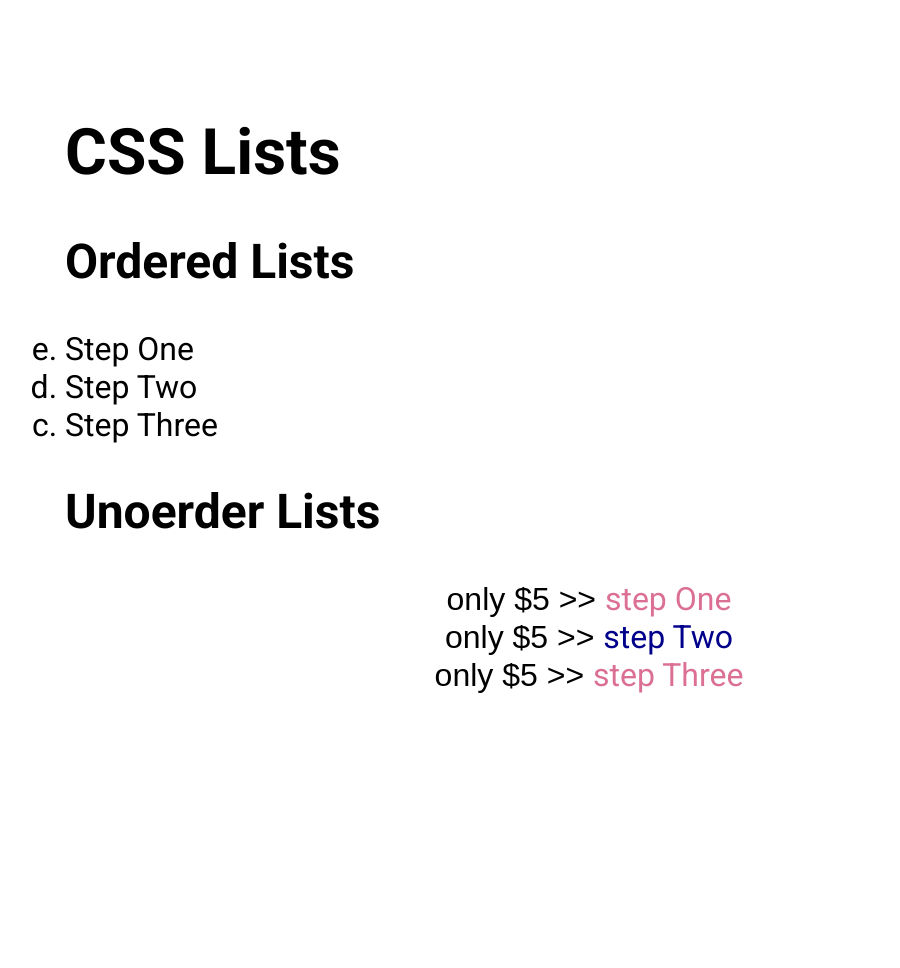
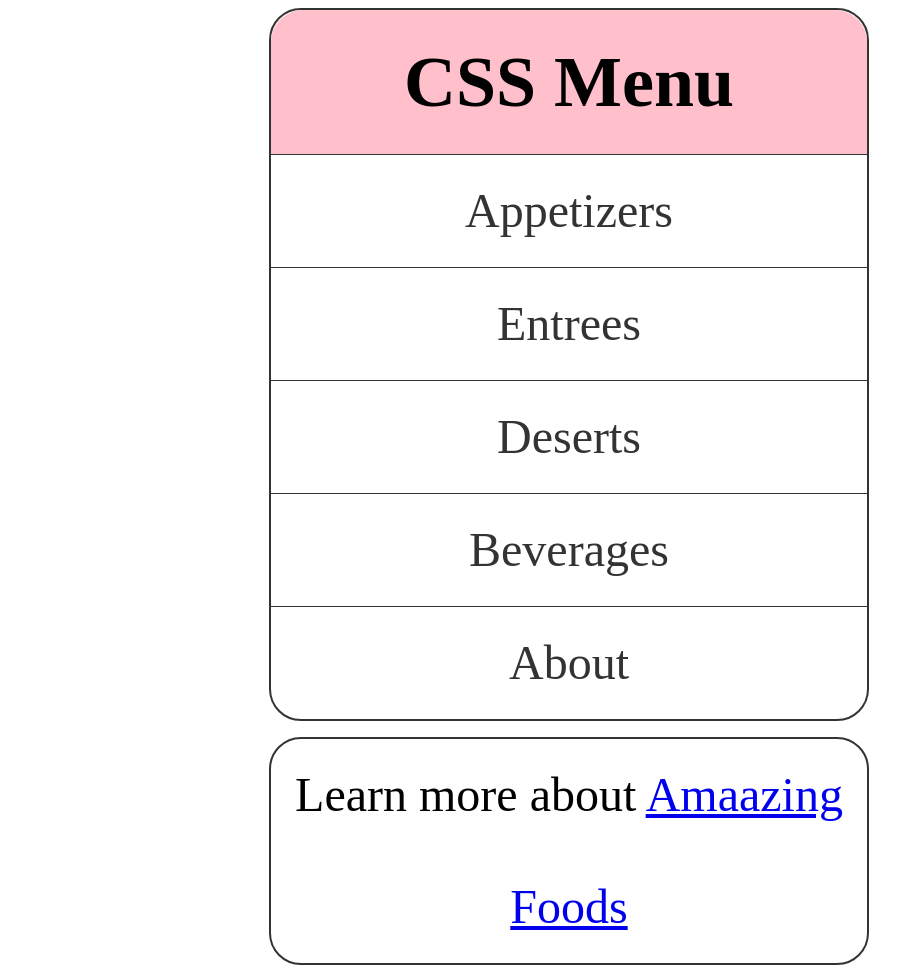
Before and after one commit to madiya24/Learning-CSS, a plain HTML site: page css/index.html in a window 1280 px wide. Shown: the whole page, without its empty margins (71-971 px from the left). Before the commit the page ends 800 px from the top, so only its background shows below. Drawn offline with Linux system fonts and the light colour scheme.

Commit message:
Css menu

```diff
--- a/css/index.html
+++ b/css/index.html
@@ -8,26 +8,19 @@
 </head>
 
 <body>
-    <header>
-        <h1>CSS Lists</h1>
-    </header>
-    <main>
-        <article>
-            <h2>Ordered Lists</h2>
-            <ol start="5" reversed>
-                <li>Step One</li>
-                <li>Step Two</li>
-                <li>Step Three</li>
-            </ol>
-        </article>
-        <article>
-            <h2>Unoerder Lists</h2>
-            <ul>
-                <li>step One</li>
-                <li>step Two</li>
-                <li>step Three</li>
-            </ul>
-            </article>
-    </main>
+    <nav>
+        <h2>CSS Menu</h2>
+        <ul>
+            <li><a href="one.html">Appetizers</a></li>
+            <li><a href="one.html">Entrees</a></li>
+            <li><a href="two.html">Deserts</a></li>
+            <li><a href="two.html">Beverages</a></li>
+            <li><a href="two.html">About</a></li>
+        </ul>
+    </nav>
+    <nav>
+        <p>Learn more about <a href="https://www.cnn.com/travel/article/world-best-food-dishes/index.html">Amaazing Foods</a></p>
+    </nav>
 </body>
+
 </html>
--- a/css/style.css
+++ b/css/style.css
@@ -1,30 +1,55 @@
 @import url('https://fonts.googleapis.com/css2?family=Roboto:ital,wght@0,100;0,300;0,400;0,500;0,700;0,900;1,100;1,300;1,400;1,500;1,700;1,900&display=swap');
 
-body {
-    padding:  5% 10%;
-    font-size: 2rem;
-    font-family: 'Roboto', sans-serif;
-
-}
-ol {
-    list-style-type: lower-alpha;
+* {
+    margin: 0;
     padding: 0;
+    box-sizing: border-box;
 }
 
-ul {
-    list-style-type: square;
-    text-align: center;
-    list-style-position: inside;
-    color: palevioletred;
-    line-height: 1,6;
+body {
+    margin: 0.5rem;
+    text-align: center
 }
 
-ul li:nth-child(even) {
-    color: darkblue;
+nav {
+    border: 2px solid #333;
+    border-radius: 2rem;
+    margin: 0 auto 1rem;
+    max-width: 600px;
+    font-size: 3rem;
+    line-height: 7rem;
 }
-ul ::marker {
-    color: black;
-    font-family: fantasy;
-    font-size: 1em;
-    content: "only $5 >>  ";
+
+h2 {
+    padding: 1rem;
+    background: pink;
+    border-radius: 2rem 2rem 0 0;
 }
+ul {
+    list-style-type: none;
+}
+
+li {
+    border-top: 1px solid #333;
+}
+
+li a {
+    display: block;
+}
+
+li a,
+li a:visited {
+    text-decoration: none;
+    color: #333;
+}
+
+li a:hover,
+li a:focus {
+    background: #333;
+    color: whitesmoke;
+    cursor: pointer;
+}
+
+li:last-child a {
+    border-radius: 0 0 2rem 2rem;
+}
```
